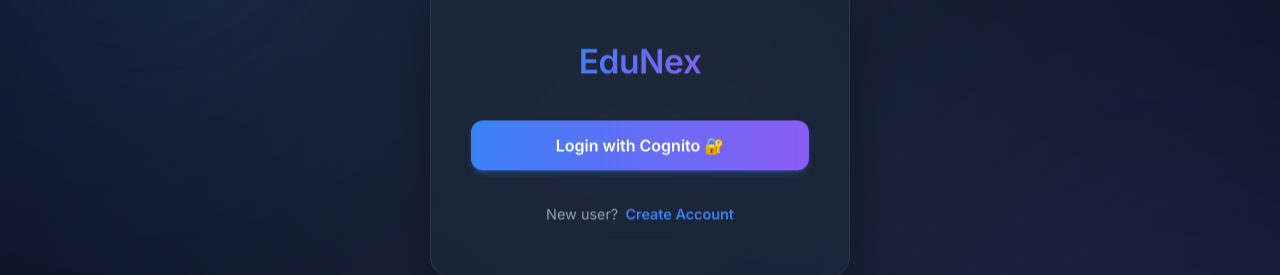
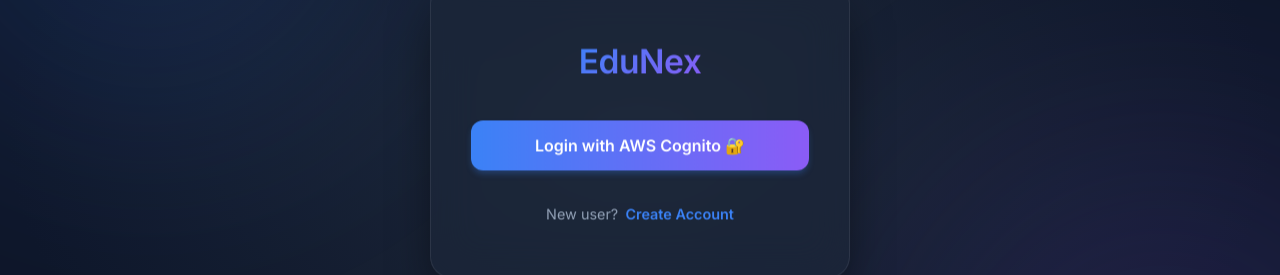
Before and after one commit to 3107Alok/Notes-Share, a plain HTML site: page index.html in a window 1280 px wide. Shown: the part 270-545 px from the top of the page. Drawn offline with Linux system fonts and the light colour scheme.

Commit message:
Update login button text to include 'AWS'

```diff
--- a/index.html
+++ b/index.html
@@ -18,7 +18,7 @@
         <h1>EduNex </h1>
         <div class="login-fields">
           <button class="btn-primary login-btn" onclick="window.location.href='https://ap-south-1ohbqo6utl.auth.ap-south-1.amazoncognito.com/login?client_id=5od2a8lalfgpjgo3271g92lgh6&response_type=token&scope=email+openid+phone&redirect_uri=https%3A%2F%2F3107alok.github.io%2FNotes-Share%2F'">
-            Login with Cognito 🔐
+            Login with AWS Cognito 🔐
           </button>
         </div>
         <p class="login-footer-text">
```
